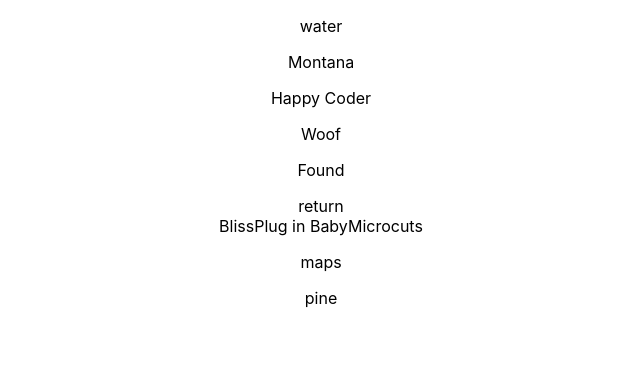
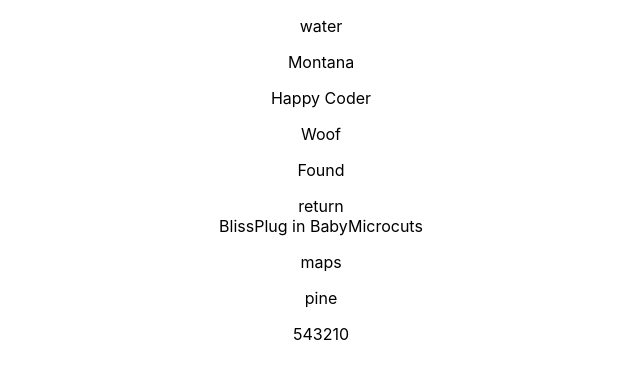
Before and after one commit to SimoneZem/fcc-ex, a React (Create React App) app: page / in a window 1280 px wide. Shown: the top 378 px of the page, without its empty margins (319-959 px from the left). Built offline with nearby package versions, Linux system fonts and the light colour scheme.

Commit message:
feat(add whileLoops): add While Loop

```diff
--- a/src/App.jsx
+++ b/src/App.jsx
@@ -9,6 +9,7 @@ import { TestingProps } from "./components/TestingProps";
 import { ManipulateComplexObjects } from "./components/ManipulateComplexObjects";
 import { NestedObjects } from "./components/NestedObjects";
 import { NestedArrays } from "./components/NestedArrays";
+import { WhileLoops } from "./components/WhileLoops";
 
 import "./App.css";
 
@@ -82,6 +83,13 @@ const myPlants = [
   },
 ];
 
+const myArray = [];
+var i = 5;
+while (i >= 0) {
+  myArray.push(i);
+  i--;
+}
+
 function App() {
   return (
     <div className="App">
@@ -116,6 +124,9 @@ function App() {
       <p>
         <NestedArrays myPlants={myPlants[1].list[1]} />
       </p>
+      <p>
+        <WhileLoops myArray={myArray} />
+      </p>
     </div>
   );
 }
--- /dev/null
+++ b/src/components/WhileLoops/index.jsx
@@ -0,0 +1,5 @@
+import React from "react";
+
+export const WhileLoops = ({ myArray }) => {
+  return <div>{myArray}</div>;
+};
```
